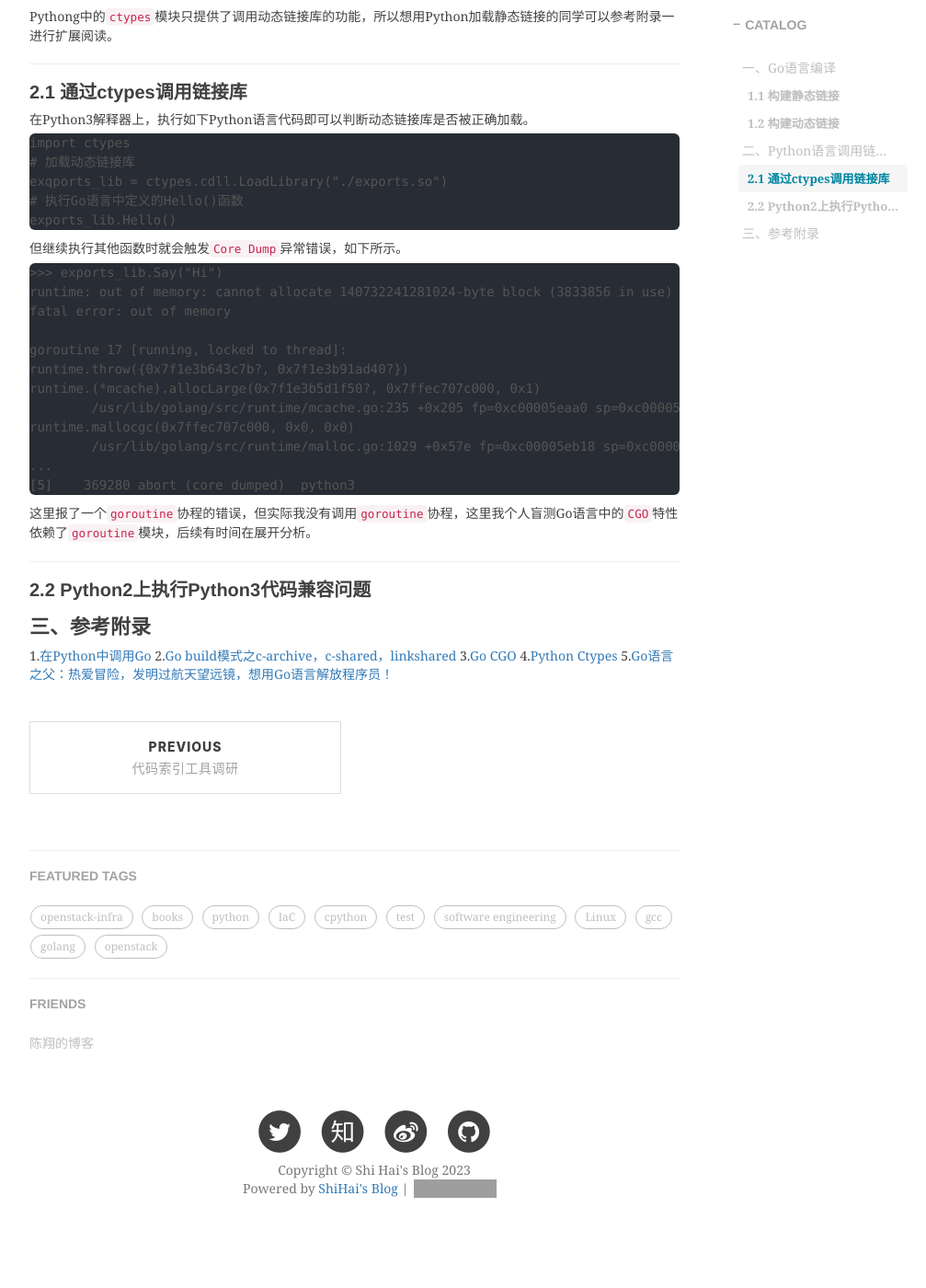
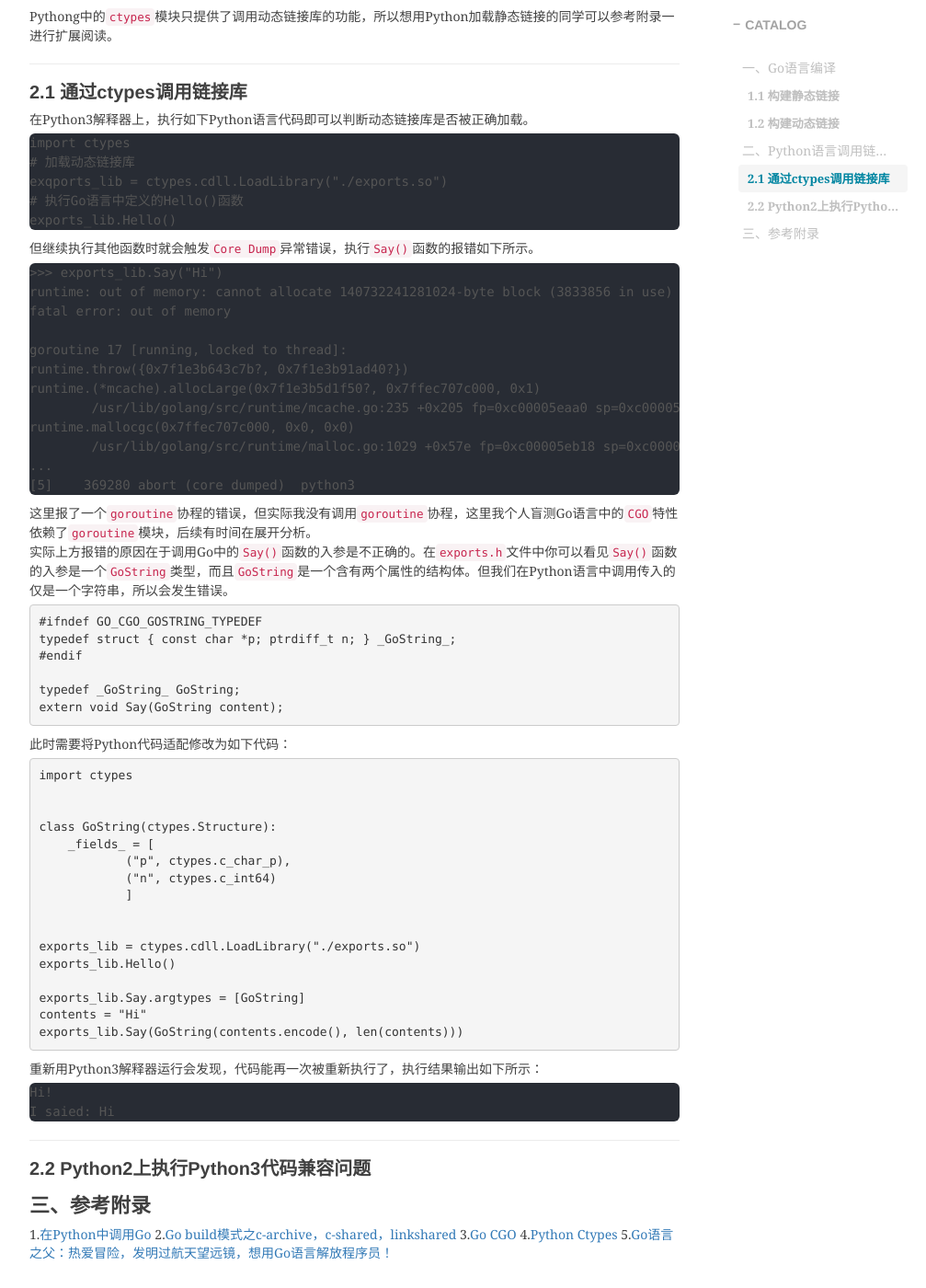
Before and after one commit to shihai1991/shihai1991.github.io, a Jekyll site: the page built from _posts/2023-02-10-python调用c.md, in a window 1280 px wide and 1400 px high, scrolled down 1854 px. Shown: the whole window at 92% size, without its empty margins (233-1240 px from the left). Built offline with Jekyll 4.4.1, drawn with Linux system fonts in a browser that asks for light colours; nearby versions of some CDN libraries; comment, search, counter and statistics services are not loaded; grey boxes are pictures that could not be loaded.

Commit message:
Update 2023-02-10-python调用c.md

````diff
--- a/_posts/2023-02-10-python调用c.md
+++ b/_posts/2023-02-10-python调用c.md
@@ -82,7 +82,7 @@ exqports_lib = ctypes.cdll.LoadLibrary("./exports.so")
 # 执行Go语言中定义的Hello()函数
 exports_lib.Hello()
 ```
-但继续执行其他函数时就会触发`Core Dump`异常错误，如下所示。
+但继续执行其他函数时就会触发`Core Dump`异常错误，执行`Say()`函数的报错如下所示。
 ```
 >>> exports_lib.Say("Hi")
 runtime: out of memory: cannot allocate 140732241281024-byte block (3833856 in use)
@@ -98,6 +98,39 @@ runtime.mallocgc(0x7ffec707c000, 0x0, 0x0)
 [5]    369280 abort (core dumped)  python3
 ```
 这里报了一个`goroutine`协程的错误，但实际我没有调用`goroutine`协程，这里我个人盲测Go语言中的`CGO`特性依赖了`goroutine`模块，后续有时间在展开分析。
+实际上方报错的原因在于调用Go中的`Say()`函数的入参是不正确的。在`exports.h`文件中你可以看见`Say()`函数的入参是一个`GoString`类型，而且`GoString`是一个含有两个属性的结构体。但我们在Python语言中调用传入的仅是一个字符串，所以会发生错误。
+```C
+#ifndef GO_CGO_GOSTRING_TYPEDEF
+typedef struct { const char *p; ptrdiff_t n; } _GoString_;
+#endif
+
+typedef _GoString_ GoString;
+extern void Say(GoString content);
+```
+此时需要将Python代码适配修改为如下代码：
+```Python
+import ctypes
+
+
+class GoString(ctypes.Structure):
+    _fields_ = [
+            ("p", ctypes.c_char_p),
+            ("n", ctypes.c_int64)
+            ]
+
+
+exports_lib = ctypes.cdll.LoadLibrary("./exports.so")
+exports_lib.Hello()
+
+exports_lib.Say.argtypes = [GoString]
+contents = "Hi"
+exports_lib.Say(GoString(contents.encode(), len(contents)))
+```
+重新用Python3解释器运行会发现，代码能再一次被重新执行了，执行结果输出如下所示：
+```shell
+Hi!
+I saied: Hi
+```
 
 ## 2.2 Python2上执行Python3代码兼容问题
 
````
